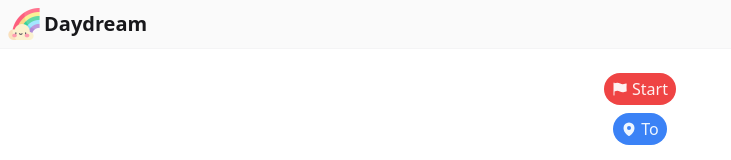
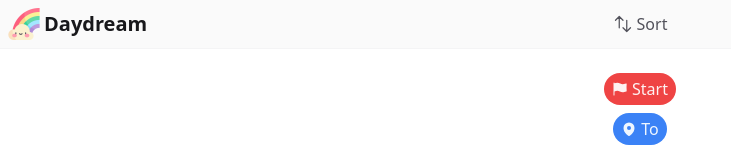
Before and after one commit to Caffeine19/daydream, a Vue app: page / in a window 1280 px wide. Shown: the top 160 px of the page, without its empty margins (0-731 px from the left). Built offline with nearby package versions, Linux system fonts and the light colour scheme; the HTML template or start-up script is replaced by a standard one.

Commit message:
:sparkles: add sort by timeTag

```diff
--- a/src/components/DEditButton.vue
+++ b/src/components/DEditButton.vue
@@ -3,7 +3,7 @@ defineProps<{ action: Function }>()
 </script>
 <template>
   <button
-    class="p-1 rounded hover:bg-zinc-50 group/bt bg-transparent transition-colors hover:border-zinc-100 border border-transparent"
+    class="p-1 rounded hover:bg-zinc-100 group/bt bg-transparent transition-colors hover:border-zinc-200 border border-transparent"
     @click="() => action()"
   >
     <slot></slot>
--- a/src/pages/DHeader.vue
+++ b/src/pages/DHeader.vue
@@ -1,9 +1,25 @@
-<script setup lang="ts"></script>
+<script setup lang="ts">
+import { ArrowsUpDownIcon } from '@heroicons/vue/24/outline'
+
+import { useIncomeStore } from '@/store/income'
+
+const incomeStore = useIncomeStore()
+</script>
 <template>
-  <div class="w-full flex p-2 bg-zinc-50 border-b border-zinc-100">
-    <div class="flex items-center space-x-1">
+  <div class="w-full p-2 bg-zinc-50 border-b border-zinc-100 grid grid-cols-12">
+    <div class="flex items-center space-x-1 col-span-3">
       <img src="@/assets/img/rainbow.png" alt="rainbow" class="w-8 h-8" />
       <p class="text-xl font-semibold text-zinc-900">Daydream</p>
     </div>
+    <div class="col-span-6 flex justify-center">
+      <button
+        @click="incomeStore.sortIncomeListByTimeTag"
+        class="flex items-center space-x-1 text-zinc-600 hover:bg-zinc-200 transition-colors px-2 py-1 rounded-md"
+      >
+        <ArrowsUpDownIcon class="w-5 h-5"></ArrowsUpDownIcon>
+        <p>Sort</p>
+      </button>
+    </div>
+    <div class="col-span-3"></div>
   </div>
 </template>
--- a/src/store/income.ts
+++ b/src/store/income.ts
@@ -98,6 +98,7 @@ export const useIncomeStore = defineStore('income', () => {
     updateIncomeItemTimeTag,
     deleteIncomeItem,
     createIncomeItem,
-    duplicateIncomeItem
+    duplicateIncomeItem,
+    sortIncomeListByTimeTag
   }
 })
```
